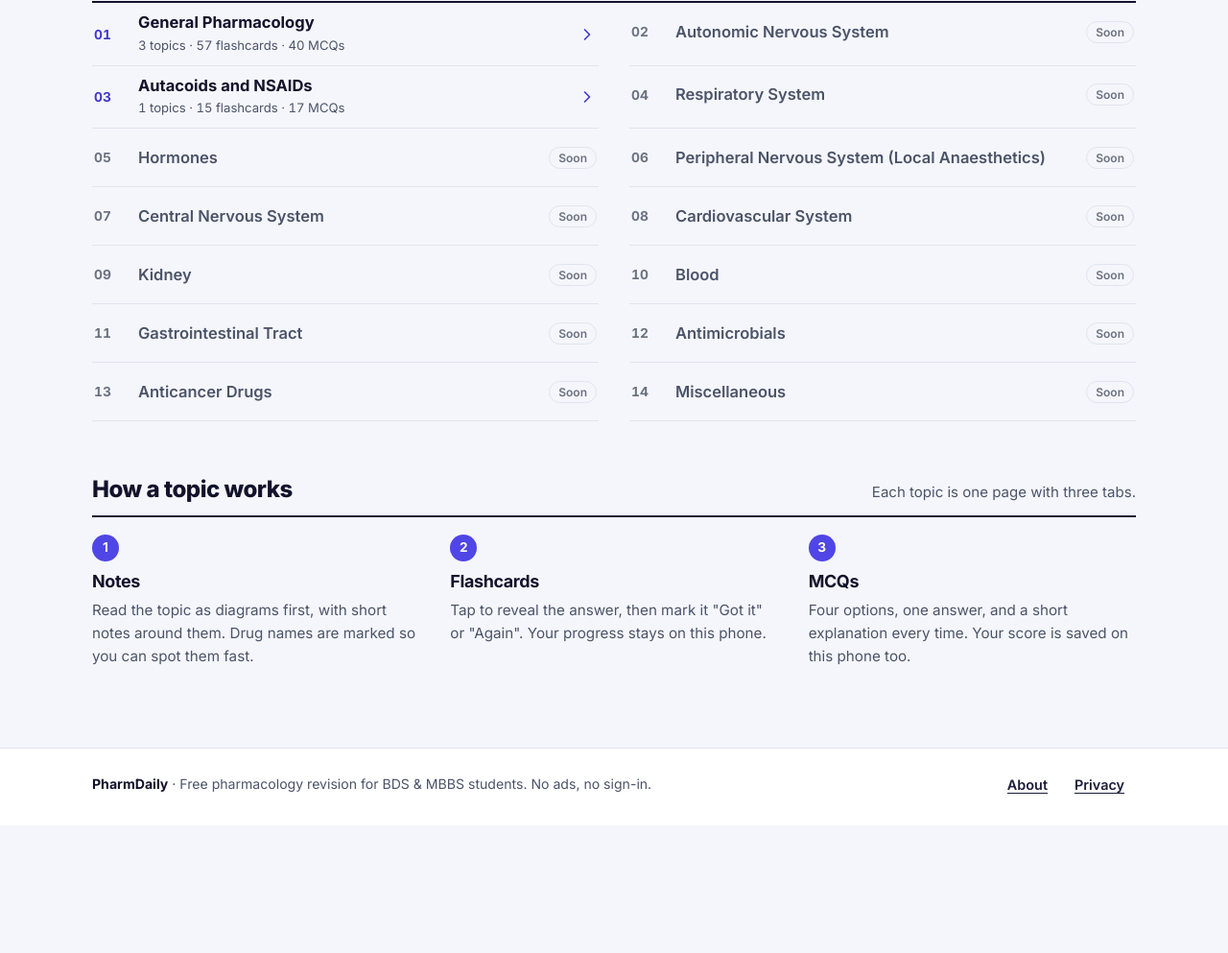
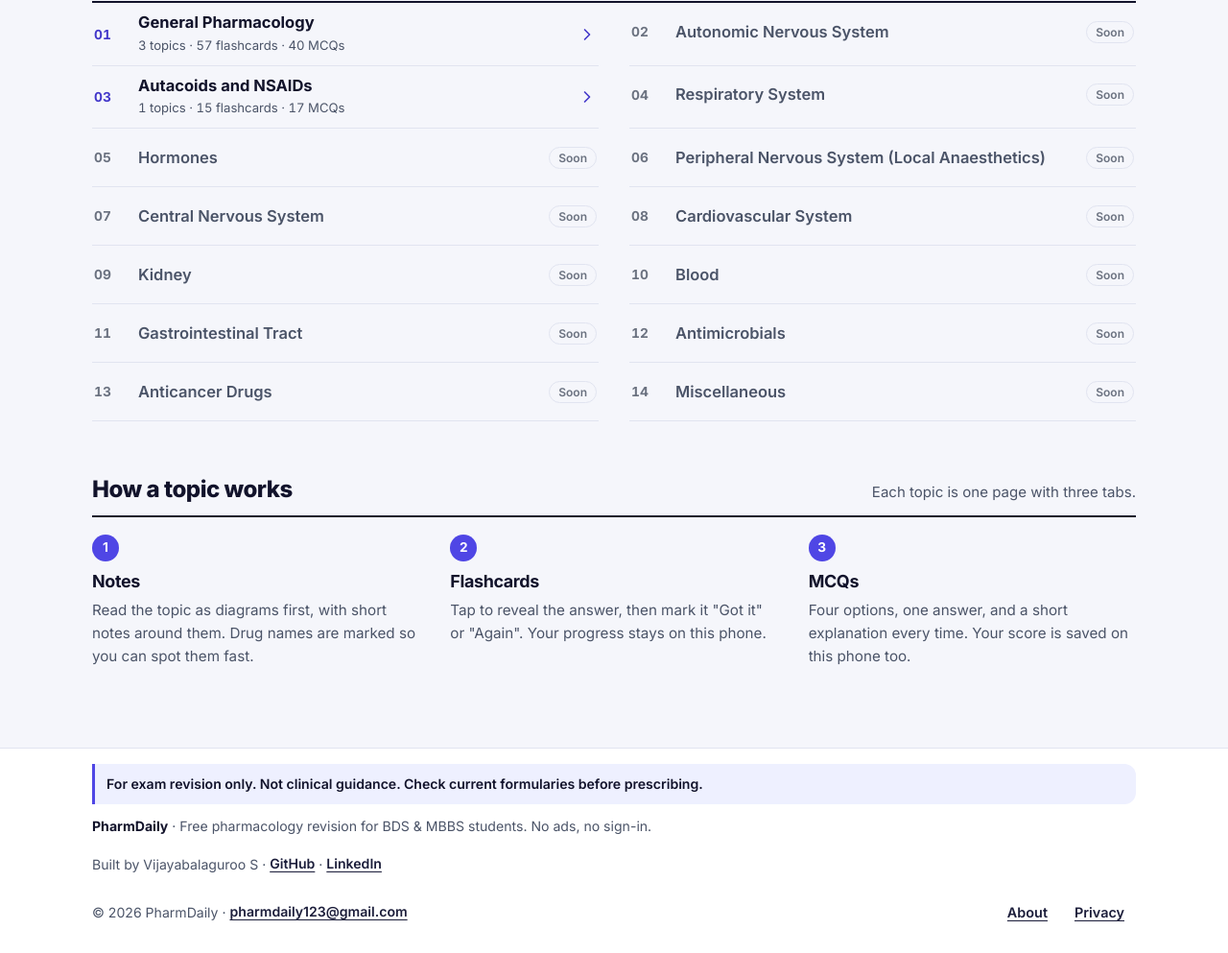
Before and after one commit to vijay1011-stack11/pharmdaily, an Astro site: page / in a window 1280 px wide. Shown: the part 559-1552 px from the top of the page at 96% size. Before the commit the page ends 1419 px from the top, so only its background shows below. Built offline with nearby package versions, Linux system fonts and the light colour scheme; Astro itself is replaced by a stand-in of ours.

Commit message:
Add disclaimer, author credit, copyright and contact to footer
Every page now says the notes are for exam revision only, names the
builder with GitHub and LinkedIn links, and gives a contact email.
Site-wide facts live in src/lib/site.ts.

Co-Authored-By: Claude Opus 5.5 <noreply@anthropic.com>
Claude-Session: https://claude.ai/code/session_01XebLy7Vtk9YNtcmvAwEmPy

```diff
--- a/src/components/SiteFooter.astro
+++ b/src/components/SiteFooter.astro
@@ -1,19 +1,33 @@
 ---
+import { SITE } from '../lib/site';
 ---
 <footer class="site-footer">
   <div class="wrap inner">
-    <p class="line"><b>PharmDaily</b> · Free pharmacology revision for BDS &amp; MBBS students. No ads, no sign-in.</p>
-    <nav aria-label="Footer">
-      <a href="/about/">About</a>
-      <a href="/privacy/">Privacy</a>
-    </nav>
+    <p class="disclaimer"><b>{SITE.disclaimer}</b></p>
+    <p class="line"><b>{SITE.name}</b> · Free pharmacology revision for BDS &amp; MBBS students. No ads, no sign-in.</p>
+    <p class="line">
+      Built by {SITE.author} ·
+      <a href={SITE.github} rel="noopener">GitHub</a> ·
+      <a href={SITE.linkedin} rel="noopener">LinkedIn</a>
+    </p>
+    <div class="bottom">
+      <p class="line">© {SITE.year} {SITE.name} · <a href={`mailto:${SITE.email}`}>{SITE.email}</a></p>
+      <nav aria-label="Footer">
+        <a href="/about/">About</a>
+        <a href="/privacy/">Privacy</a>
+      </nav>
+    </div>
   </div>
 </footer>
 
 <style>
   .site-footer { margin-top: 64px; border-top: 1px solid var(--line); background: var(--surface); padding-bottom: env(safe-area-inset-bottom); }
-  .inner { display: flex; flex-wrap: wrap; align-items: center; justify-content: space-between; gap: 8px 24px; padding-top: 16px; padding-bottom: 20px; }
-  .line { margin: 0; font-size: 0.88rem; color: var(--muted); }
+  .inner { display: flex; flex-direction: column; gap: 6px; padding-top: 16px; padding-bottom: 20px; }
+  .disclaimer { margin: 0 0 6px; padding: 10px 12px; border-left: 3px solid var(--primary); background: var(--primary-soft); border-radius: 0 var(--radius) var(--radius) 0; font-size: 0.88rem; color: var(--heading); }
+  .disclaimer b { font-weight: 600; }
+  .line { margin: 0; font-size: 0.88rem; color: var(--muted); overflow-wrap: anywhere; }
+  .line a { color: var(--fg); font-weight: 550; display: inline-flex; align-items: center; min-height: 44px; }
+  .bottom { display: flex; flex-wrap: wrap; align-items: center; justify-content: space-between; gap: 0 24px; }
   nav { display: flex; gap: 4px; margin-left: -12px; }
   nav a { display: inline-flex; align-items: center; min-height: 44px; padding: 0 12px; color: var(--fg); font-size: 0.9rem; font-weight: 550; }
 </style>
--- /dev/null
+++ b/src/lib/site.ts
@@ -0,0 +1,13 @@
+// Site-wide facts shown in the footer, About and Privacy pages. Change them here only.
+
+export const SITE = {
+  name: 'PharmDaily',
+  author: 'Vijayabalaguroo S',
+  github: 'https://github.com/vijay1011-stack11',
+  linkedin: 'https://www.linkedin.com/in/vijayabalaguroo-s-593b582b3/',
+  email: 'pharmdaily123@gmail.com',
+  reviewer: 'a BDS third-year student, SRM Dental College, Ramapuram',
+  textbook: "KD Tripathi's Essentials of Medical Pharmacology (8th ed.)",
+  disclaimer: 'For exam revision only. Not clinical guidance. Check current formularies before prescribing.',
+  year: 2026,
+};
```
